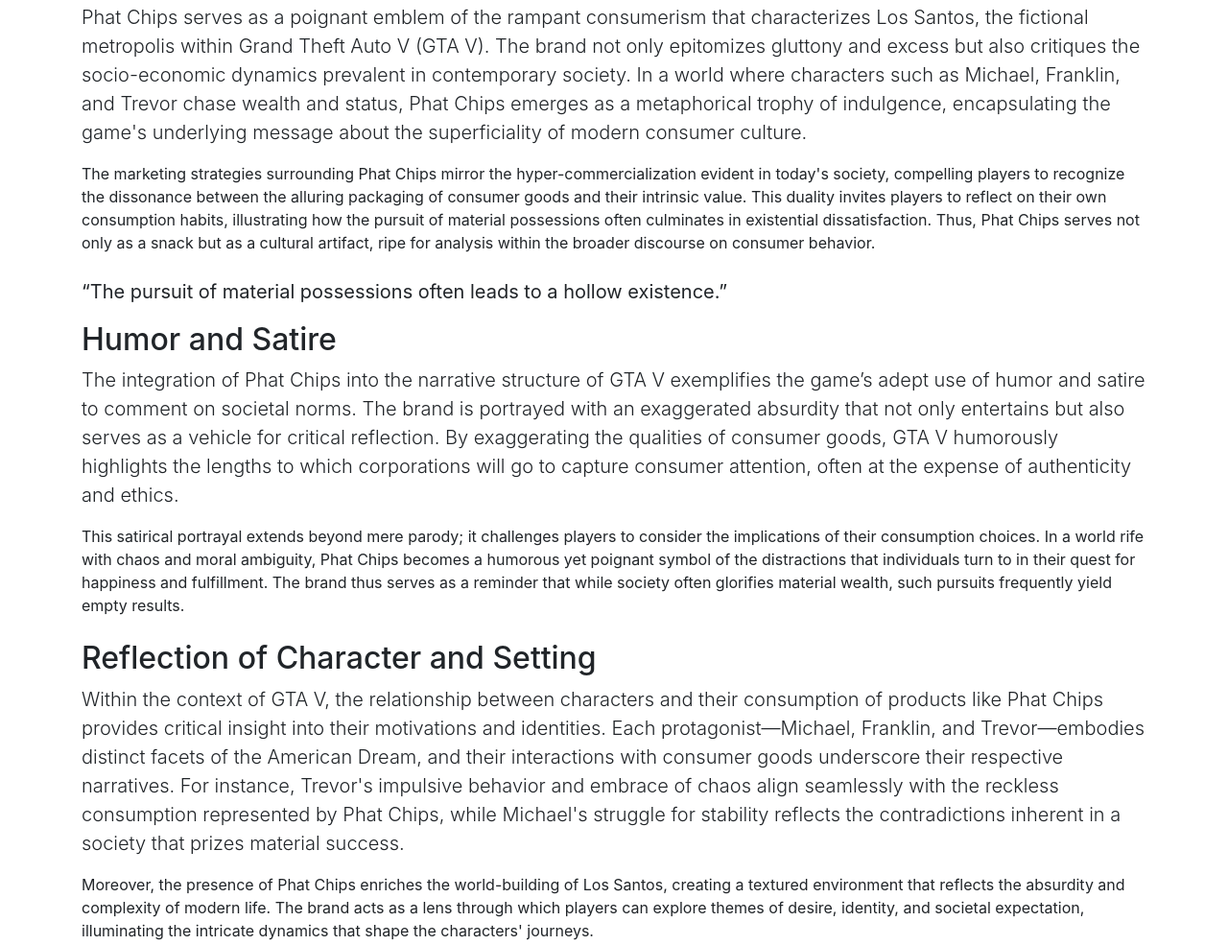
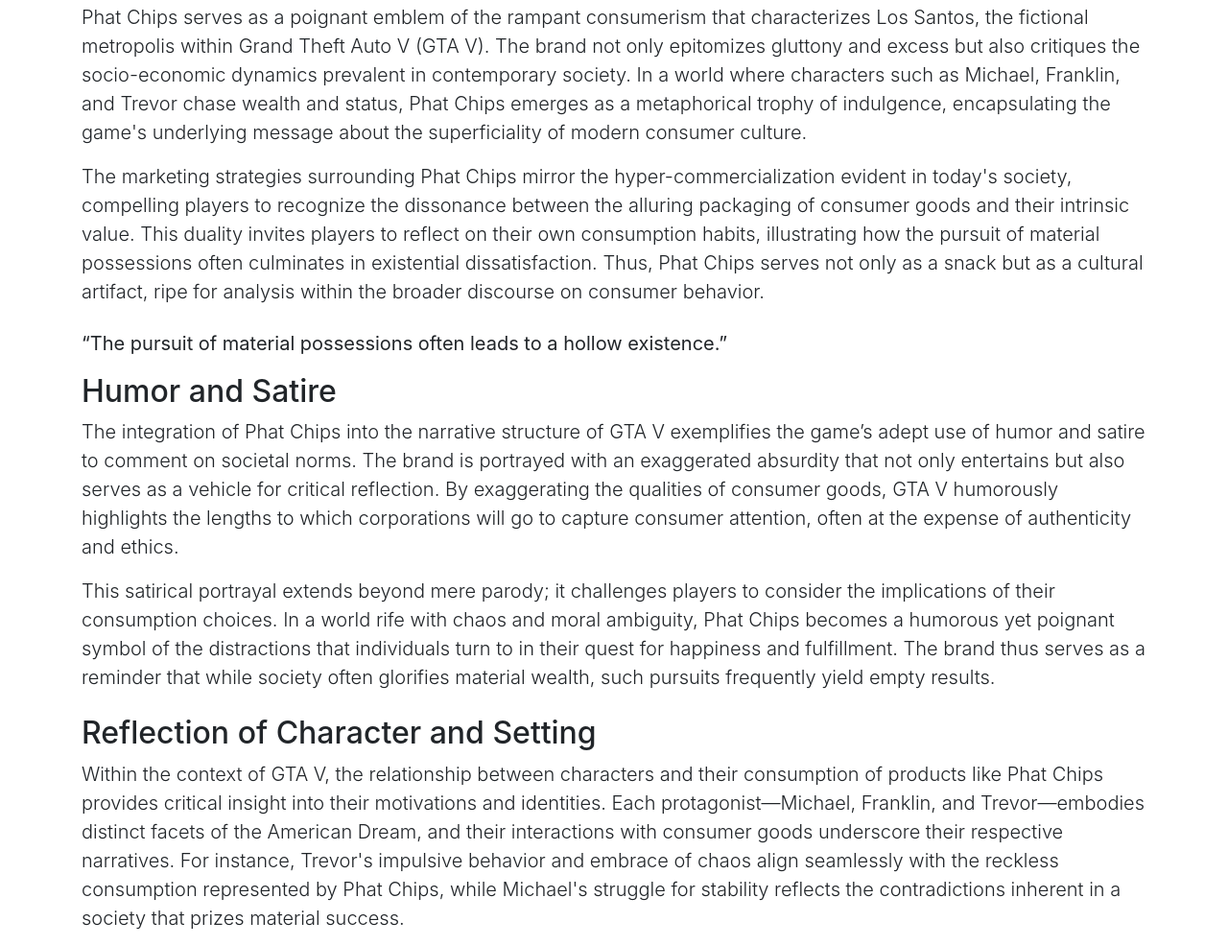
Before and after one commit to jamesandrewclarke/hello_world, a plain HTML site: page index.html in a window 1280 px wide. Shown: the part 408-1393 px from the top of the page at 96% size. Drawn offline with nearby package versions, Linux system fonts and the light colour scheme.

Commit message:
Fix mismatching paragraph style

```diff
--- a/index.html
+++ b/index.html
@@ -21,7 +21,7 @@
         <p class="lead">
             Phat Chips serves as a poignant emblem of the rampant consumerism that characterizes Los Santos, the fictional metropolis within Grand Theft Auto V (GTA V). The brand not only epitomizes gluttony and excess but also critiques the socio-economic dynamics prevalent in contemporary society. In a world where characters such as Michael, Franklin, and Trevor chase wealth and status, Phat Chips emerges as a metaphorical trophy of indulgence, encapsulating the game's underlying message about the superficiality of modern consumer culture.
         </p>
-        <p>
+        <p class="lead">
             The marketing strategies surrounding Phat Chips mirror the hyper-commercialization evident in today's society, compelling players to recognize the dissonance between the alluring packaging of consumer goods and their intrinsic value. This duality invites players to reflect on their own consumption habits, illustrating how the pursuit of material possessions often culminates in existential dissatisfaction. Thus, Phat Chips serves not only as a snack but as a cultural artifact, ripe for analysis within the broader discourse on consumer behavior.
         </p>
     </div>
@@ -35,7 +35,7 @@
         <p class="lead">
             The integration of Phat Chips into the narrative structure of GTA V exemplifies the game’s adept use of humor and satire to comment on societal norms. The brand is portrayed with an exaggerated absurdity that not only entertains but also serves as a vehicle for critical reflection. By exaggerating the qualities of consumer goods, GTA V humorously highlights the lengths to which corporations will go to capture consumer attention, often at the expense of authenticity and ethics.
         </p>
-        <p>
+        <p class="lead">
             This satirical portrayal extends beyond mere parody; it challenges players to consider the implications of their consumption choices. In a world rife with chaos and moral ambiguity, Phat Chips becomes a humorous yet poignant symbol of the distractions that individuals turn to in their quest for happiness and fulfillment. The brand thus serves as a reminder that while society often glorifies material wealth, such pursuits frequently yield empty results.
         </p>
     </div>
@@ -45,7 +45,7 @@
         <p class="lead">
             Within the context of GTA V, the relationship between characters and their consumption of products like Phat Chips provides critical insight into their motivations and identities. Each protagonist—Michael, Franklin, and Trevor—embodies distinct facets of the American Dream, and their interactions with consumer goods underscore their respective narratives. For instance, Trevor's impulsive behavior and embrace of chaos align seamlessly with the reckless consumption represented by Phat Chips, while Michael's struggle for stability reflects the contradictions inherent in a society that prizes material success.
         </p>
-        <p>
+        <p class="lead">
             Moreover, the presence of Phat Chips enriches the world-building of Los Santos, creating a textured environment that reflects the absurdity and complexity of modern life. The brand acts as a lens through which players can explore themes of desire, identity, and societal expectation, illuminating the intricate dynamics that shape the characters' journeys.
         </p>
     </div>
```
